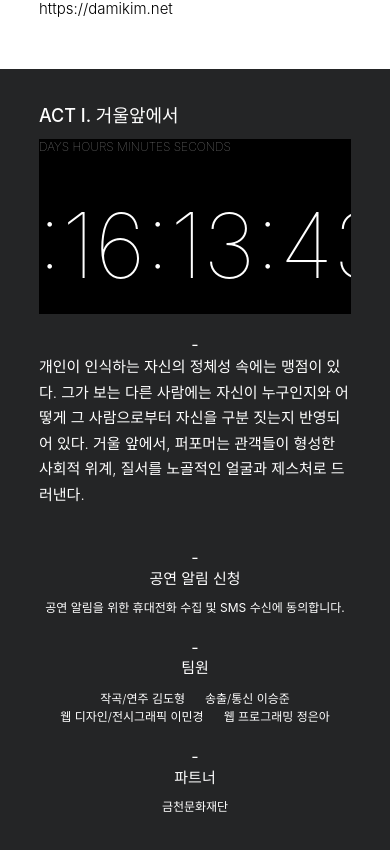
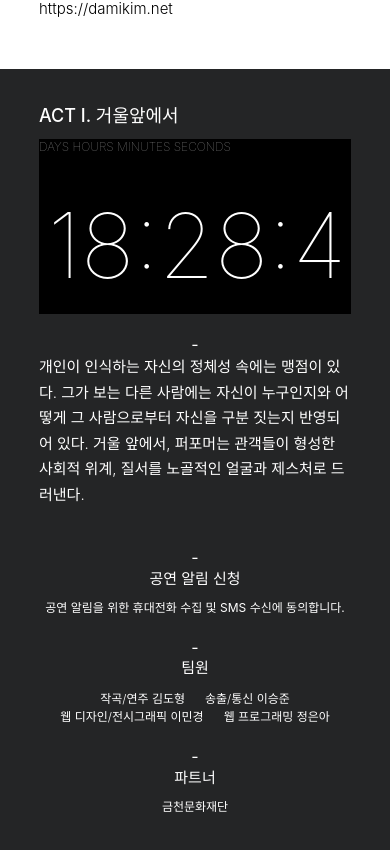
Before and after one commit to ootdoona/ootdoona.github.io, a React (Create React App) app: page / in a window 390 px wide. Shown: the part 986-1836 px from the top of the page. Built offline with nearby package versions, Linux system fonts and the light colour scheme.

Commit message:
countdown works on mobile too

```diff
--- a/src/components/live/live.tsx
+++ b/src/components/live/live.tsx
@@ -22,7 +22,7 @@ interface LiveState {
 }
 
 const calculateTime = (A: moment.Moment, B: moment.Moment) => {
-  const difference = A.diff(B);
+  const difference = +(new Date(A.format())) - +(new Date(B.format()));
   let timeLeft: Time = {days: 0, hours: 0, minutes: 0, seconds: 0};
   if (difference > 0) {
     timeLeft.days = Math.floor(difference / (1000 * 60 * 60 * 24));
@@ -41,16 +41,16 @@ export default class Live extends Component<LiveProps, LiveState> {
 
   componentDidMount() {
     // set nextShow based on timeline
-    const cur = new Date();
+    const cur = moment().utc();
     let nextShow = timeline.length;
     for (let i = 0; i < timeline.length; i++) {
-      const diff = +new Date(timeline[i]) - +cur;
+      const base = moment.tz(timeline[i], "Asia/Seoul").utc();
+      const diff = +(new Date(base.format())) - +(new Date(cur.format()));
       if (diff > 0) {
         nextShow = i;
         break;
       }
-      const t = moment.tz(timeline[i], "Asia/Seoul");
-      const howlong = moment().diff(t);
+      const howlong = +(new Date(cur.format())) - +(new Date(base.format()));
       let days = Math.floor(howlong / (1000 * 60 * 60 * 24));
       let hours = Math.floor((howlong / (1000 * 60 * 60)) % 24);
       let minutes = Math.floor((howlong / 1000 / 60) % 60);
@@ -60,14 +60,11 @@ export default class Live extends Component<LiveProps, LiveState> {
       }
     }
     console.log(`next show is ${nextShow}`);
-    // const now = moment();
-    // console.log(`time1: ${t}`);
-    // console.log(`time2: ${now} ${now.diff(t)}`);
     this.setState({
     	nextShow
     });
     let myInterval = setInterval(() => {
-      const cur = moment();
+      const cur = moment().utc();
     	this.setState({
     		curTime: cur
     	});
@@ -85,9 +82,9 @@ export default class Live extends Component<LiveProps, LiveState> {
     // else if timeline[next show] <= current time < timeline[next show] + 30m, show live stream,
     // else if current time > timeline[next show] + 30m, next show += 1
     let timeLeft: Time = {days: 0, hours: 0, minutes: 0, seconds: 0};
-    const cur = moment();
-    const base = moment.tz(timeline[this.state.nextShow], "Asia/Seoul");
-    const difference = base.diff(cur);
+    const cur = moment().utc();
+    const base = moment.tz(timeline[this.state.nextShow], "Asia/Seoul").utc();
+    const difference = +(new Date(base.format())) - +(new Date(cur.format()));
     let showCountdown = true;
 
     if (this.state.nextShow >= timeline.length) {
@@ -110,7 +107,6 @@ export default class Live extends Component<LiveProps, LiveState> {
         timeLeft = calculateTime(base, cur); // base - cur
       }
     }
-    // showCountdown = true;
 
     if (showCountdown) {
       return (
@@ -125,7 +121,7 @@ export default class Live extends Component<LiveProps, LiveState> {
                   DAYS HOURS MINUTES SECONDS
                 </div>
                 <div className="numbers">
-                  {/* {difference}:{}:{}:{} */}
+                  {/* {difference}: */}
                   {timeLeft.days}:{timeLeft.hours}:{timeLeft.minutes}:{timeLeft.seconds}
                 </div>
               </div>
--- a/src/config.tsx
+++ b/src/config.tsx
@@ -1,8 +1,8 @@
 import moment from 'moment';
 
 export const timeline = [
-  "2021-03-21 20:45",
-  "2021-03-21 22:45"
+  "2021-03-21 23:00",
+  "2021-03-21 23:00"
 ]
 export const fblink: string[] = [
     "https://www.facebook.com/plugins/video.php?href=https%3A%2F%2Fwww.facebook.com%2F100001820358579%2Fvideos%2F5385558021514823%2F&width=1280",
```
